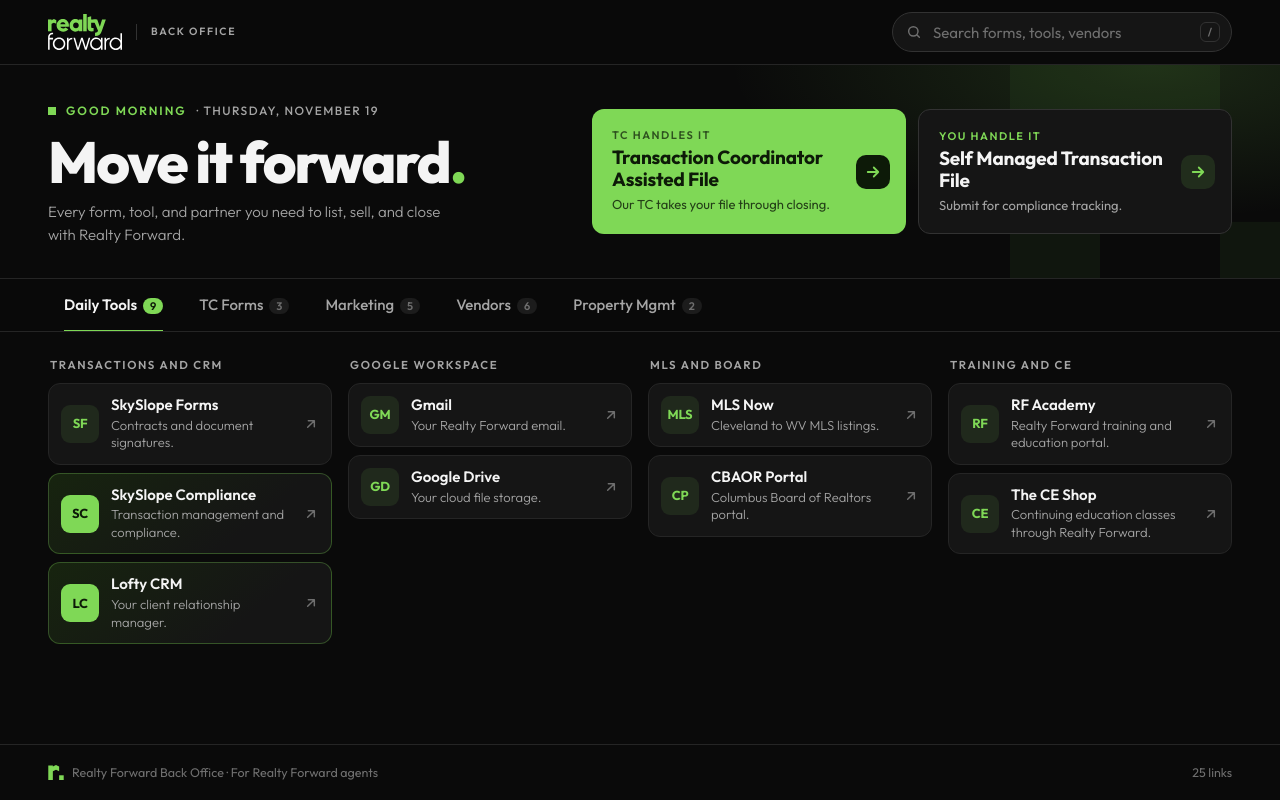
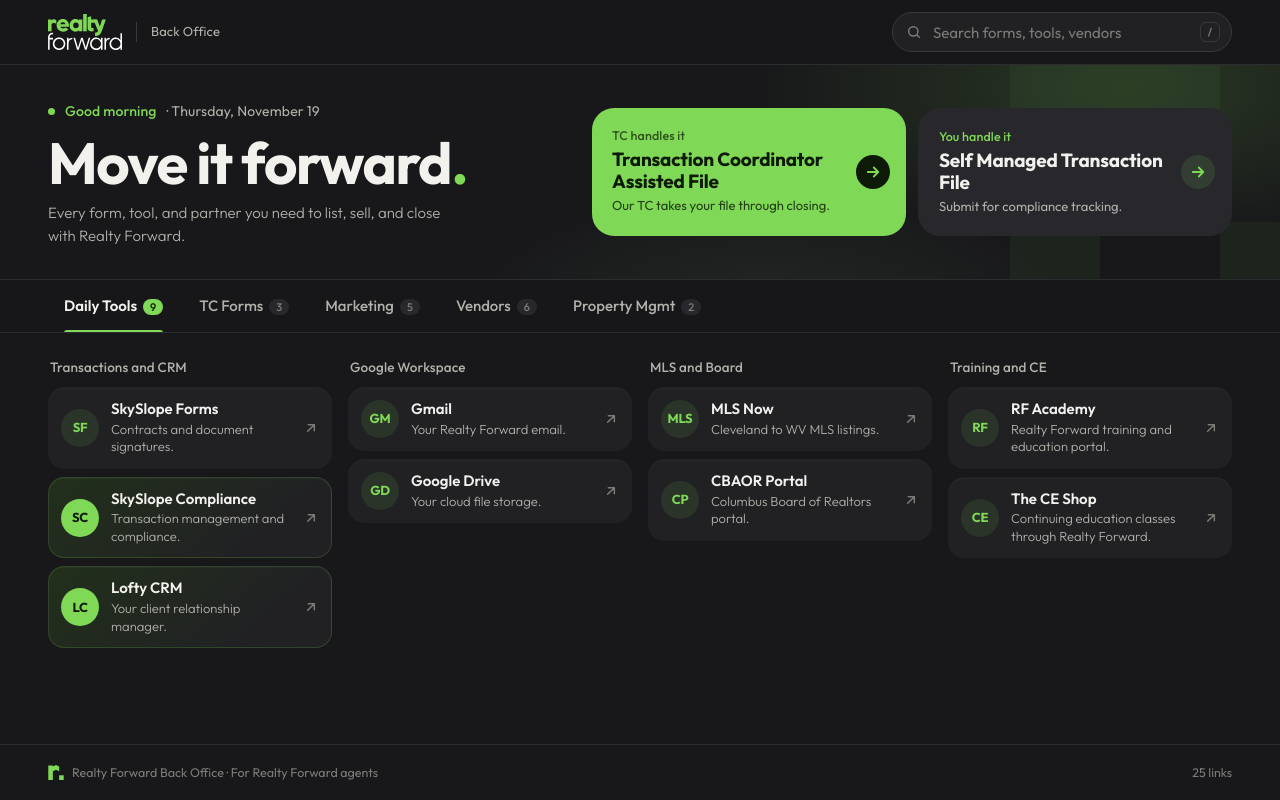
Before and after one commit to cbushome/cbushome.github.io, a plain HTML site: page index.html in a window 1280 px wide. Drawn offline with Linux system fonts and the light colour scheme.

Commit message:
Soften the back office look (#6)
Warmer charcoal palette, rounder cards and buttons, round icon tiles,
lighter headline weight, and sentence-case labels instead of all caps.


Claude-Session: https://claude.ai/code/session_01NW5pFPB3mSEibJBVePsBtn

Co-authored-by: Claude <noreply@anthropic.com>

```diff
--- a/index.html
+++ b/index.html
@@ -4,7 +4,7 @@
   <meta charset="UTF-8" />
   <meta name="viewport" content="width=device-width, initial-scale=1.0, viewport-fit=cover" />
   <meta name="robots" content="noindex, nofollow" />
-  <meta name="theme-color" content="#0a0a0a" />
+  <meta name="theme-color" content="#18181a" />
   <meta name="apple-mobile-web-app-capable" content="yes" />
   <meta name="apple-mobile-web-app-status-bar-style" content="black-translucent" />
   <meta name="apple-mobile-web-app-title" content="RF Back Office" />
@@ -196,6 +196,39 @@
     footer .wrap { display: flex; align-items: center; justify-content: space-between; gap: 12px; flex-wrap: wrap; }
     footer svg { width: 16px; height: 15px; vertical-align: -3px; margin-right: 8px; }
 
+    /* ---------- Softer shapes and type ---------- */
+    :root { --radius: 18px; }
+    h1 { font-weight: 700; letter-spacing: -.025em; }
+    .eyebrow, .group-t, .cta-k, .brand-tag { text-transform: none; letter-spacing: .01em; }
+    .eyebrow { font-size: 14px; font-weight: 500; }
+    .eyebrow::before { width: 7px; height: 7px; border-radius: 50%; }
+    .eyebrow .when { letter-spacing: .01em; font-weight: 400; }
+    .brand-tag { font-size: 13px; font-weight: 400; }
+    .group-t { font-size: 13.5px; font-weight: 500; }
+    .cta { border-radius: 22px; }
+    .cta-k { font-size: 12.5px; font-weight: 500; }
+    .cta .arrow { border-radius: 50%; }
+    .card { border-radius: 16px; }
+    .tile { border-radius: 50%; }
+    .note { border-radius: 12px; }
+    .tab::after { height: 3px; border-radius: 3px 3px 0 0; }
+    .tab .n { font-weight: 500; }
+    /* ---------- Soft dark palette ---------- */
+    :root {
+      --black: #18181a; --surface: #212124; --surface-2: #28282c;
+      --line: #2c2c31; --line-2: #38383e; --text: #f2f1ee; --muted: #b2b0ab; --dim: #7c7b78;
+    }
+    .topbar { background: rgba(24,24,26,.86); }
+    .tabs-bar { background: rgba(24,24,26,.92); }
+    .hero::before {
+      background:
+        radial-gradient(45% 110% at 88% 10%, rgba(127,216,86,.16), transparent 65%),
+        radial-gradient(35% 90% at 60% 120%, rgba(180,230,160,.08), transparent 70%);
+    }
+    .card { border-color: transparent; box-shadow: 0 1px 0 rgba(255,255,255,.03) inset; }
+    .card:hover { border-color: rgba(127,216,86,.35); box-shadow: 0 10px 30px -14px rgba(127,216,86,.35); }
+    .card.feat { border-color: rgba(127,216,86,.18); background: linear-gradient(140deg, #22301b 0%, var(--surface) 75%); }
+    .cta.ghost { border-color: transparent; background: var(--surface-2); }
     @media (max-width: 900px) {
       .hero-inner { grid-template-columns: 1fr; gap: 20px; }
     }
--- a/sw.js
+++ b/sw.js
@@ -1,5 +1,5 @@
 // Bump VERSION whenever you want installed copies to drop their old cache.
-const VERSION = 'rf-backoffice-v5';
+const VERSION = 'rf-backoffice-v6';
 const ASSETS = ['./', './index.html', './manifest.json', './icon-192.png', './icon-512.png', './logo-wordmark.svg', './favicon.svg'];
 
 self.addEventListener('install', e => {
```
